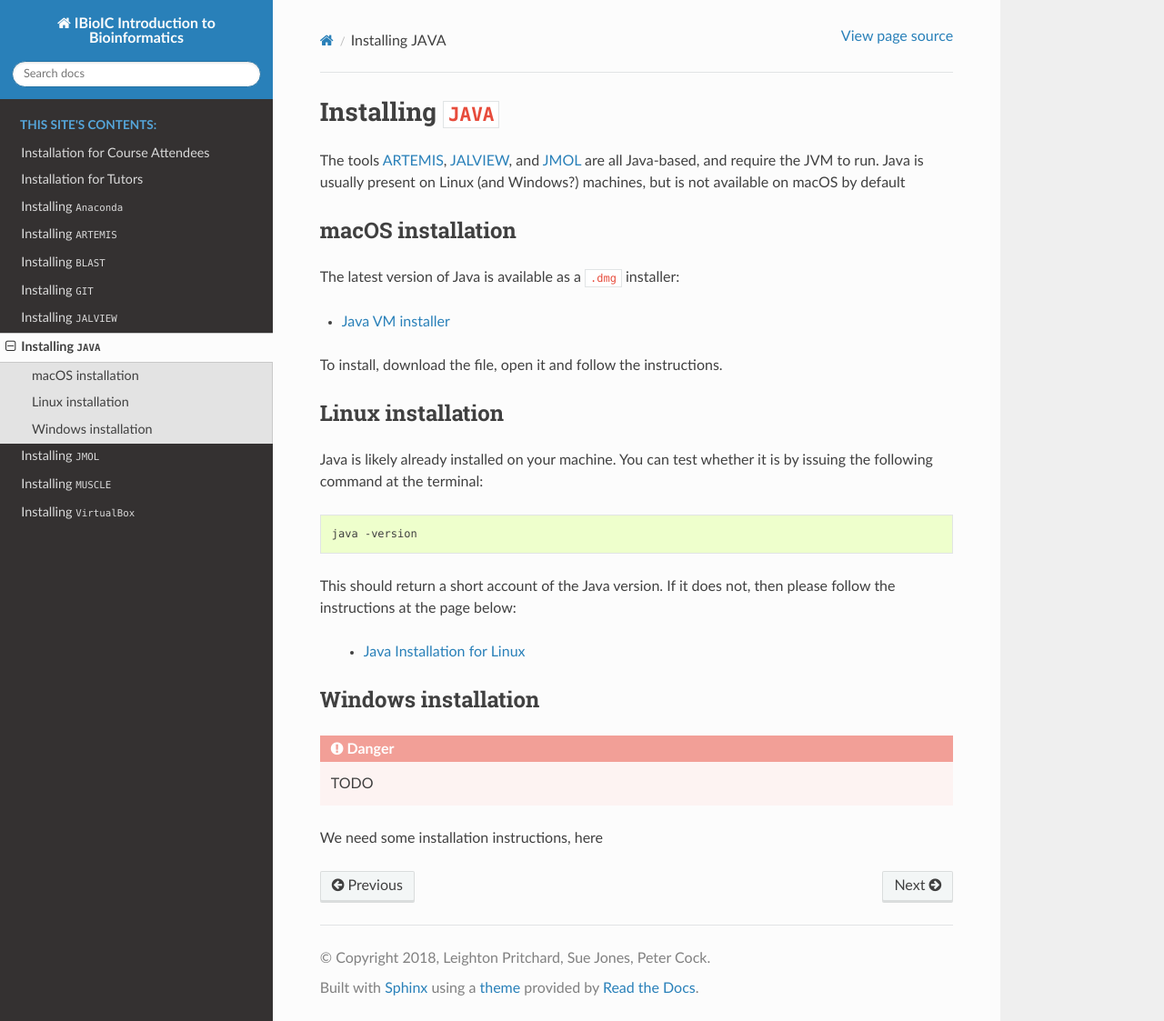
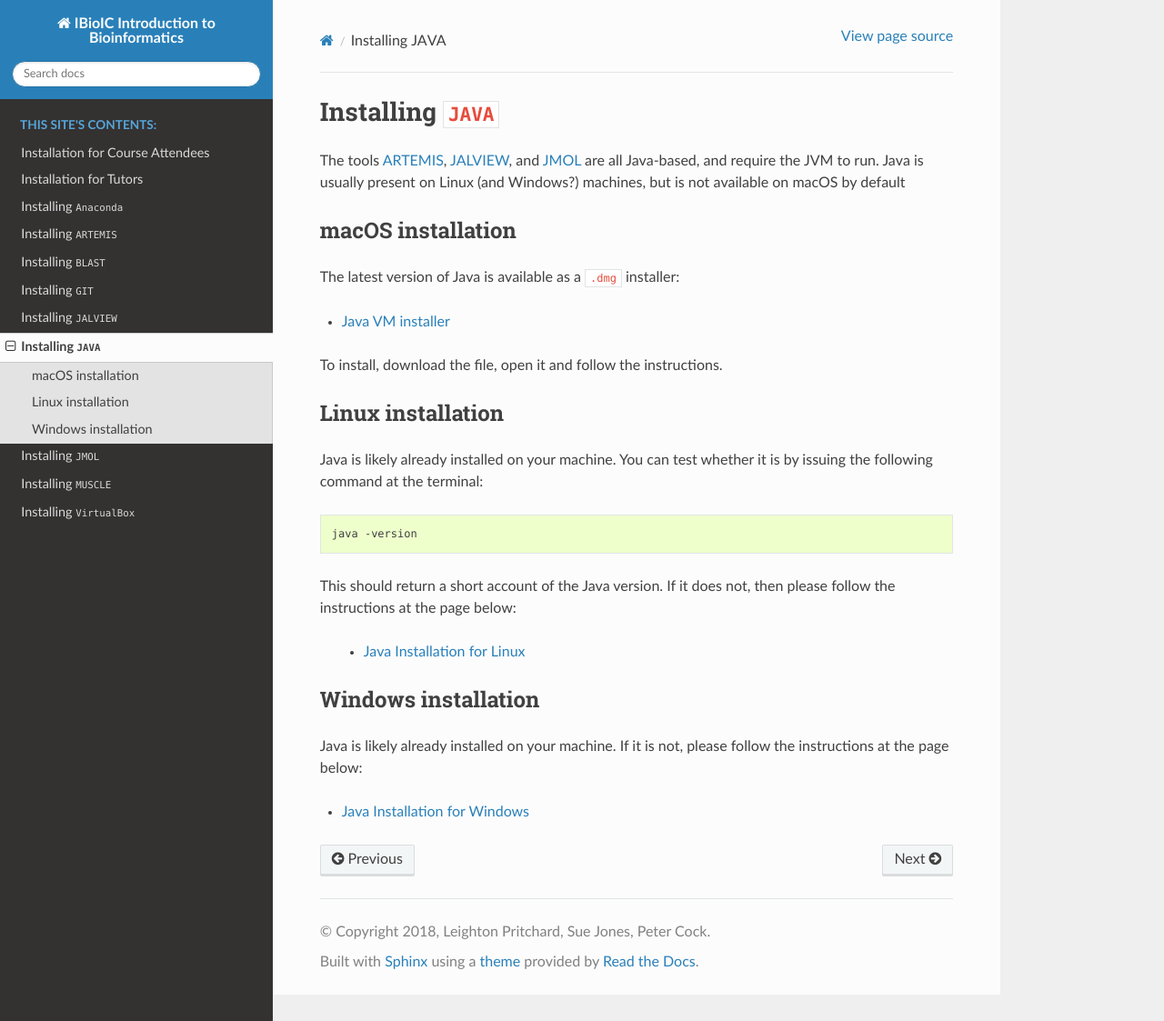
Before and after one commit to widdowquinn/2018-03-06-ibioic, a Sphinx documentation site: the page built from docs/install_java.rst, in a window 1280 px wide and 1123 px high. Shown: the whole window at 91% size. Built offline with Sphinx 7.4.7 and the Read the Docs theme 2.0.0, drawn with Linux system fonts in a browser that asks for light colours.

Commit message:
add Java installation instructions for Windows and Linux

```diff
--- a/docs/install_java.rst
+++ b/docs/install_java.rst
@@ -40,13 +40,14 @@ the instructions at the page below:
 Windows installation
 --------------------
 
-.. DANGER::
-    TODO
+Java is likely already installed on your machine. If it is not, please follow the instructions
+at the page below:
 
-We need some installation instructions, here
+- `Java Installation for Windows`_
 
 
 .. _ARTEMIS: http://www.sanger.ac.uk/science/tools/artemis
 .. _JALVIEW: http://www.jalview.org/
 .. _Java Installation for Linux: https://www.java.com/en/download/help/linux_x64_install.xml
+.. _Java Installation for Windows: https://www.java.com/en/download/help/windows_manual_download.xml
 .. _JMOL: http://jmol.sourceforge.net/
```
